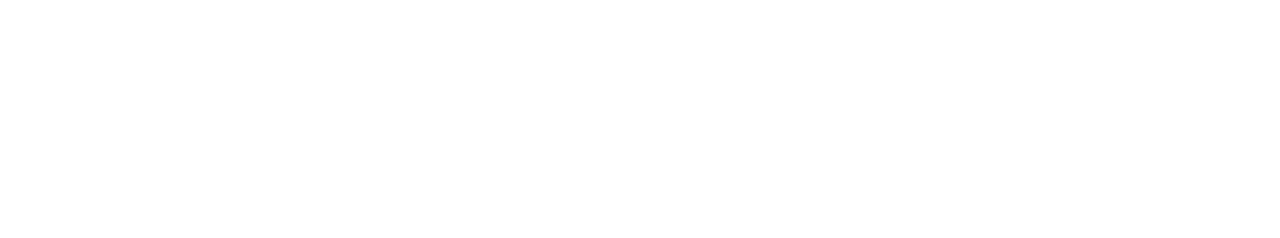
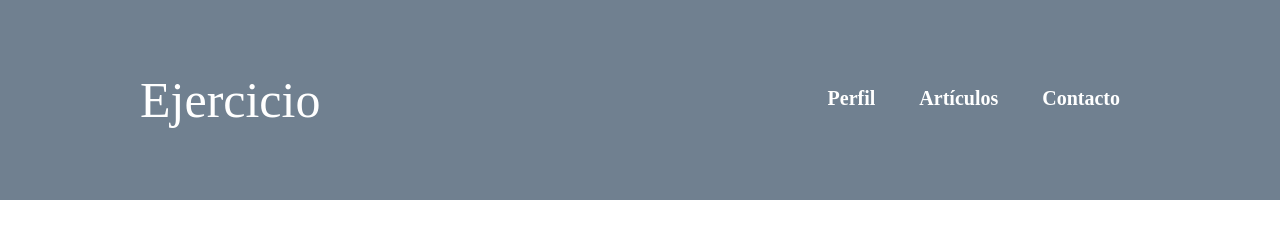
Before and after one commit to ItsSt0rm/ejercicio1, a plain HTML site: page index.html in a window 1280 px wide. Drawn offline with Linux system fonts and the light colour scheme.

Commit message:
Header con html y css

```diff
--- /dev/null
+++ b/css/estilos.css
@@ -0,0 +1,43 @@
+*{margin:0; padding:0;}
+header{
+    width:100%;
+    background:slategray;
+    margin-bottom:20px;
+}
+
+.wrapper{
+    width: 90%;
+    max-width: 1000px;
+    margin:auto;
+    overflow:hidden;
+}
+
+header .logo {
+    color:white;
+    font-size: 50px;
+    line-height: 200px;
+    float:left;
+}
+
+header nav{
+    float:right;
+    line-height: 200px;
+}
+
+header nav a{
+    display:inline-block;
+    color:white;
+    text-decoration: none;
+    padding:10px 20px;
+    line-height: normal;
+    font-size: 20px;
+    font-weight: bold;
+    -webkit-transition: all 500ms ease;
+    -o-transition: all 500ms ease;
+    transition: all 500ms ease;
+}
+
+header nav a:hover{
+    background:#f56f3a;
+    border-radius:50px;
+}
--- a/index.html
+++ b/index.html
@@ -1,12 +1,25 @@
 <!DOCTYPE html>
 <html lang="en">
+
 <head>
     <meta charset="UTF-8">
     <meta name="viewport" content="width=device-width, initial-scale=1.0">
     <meta http-equiv="X-UA-Compatible" content="ie=edge">
-    <title>Document</title>
+    <title>Ejercicio</title>
+    <link rel="stylesheet" href="css/estilos.css">
 </head>
+
 <body>
+    <header>
+        <div class="wrapper">
+            <div class="logo">Ejercicio</div>
+            <nav>
+                <a href="#">Perfil</a>
+                <a href="#">Artículos</a>
+                <a href="#">Contacto</a>
+            </nav>
+        </div>
+    </header>
+</body>
 
-</body>
 </html>
```
